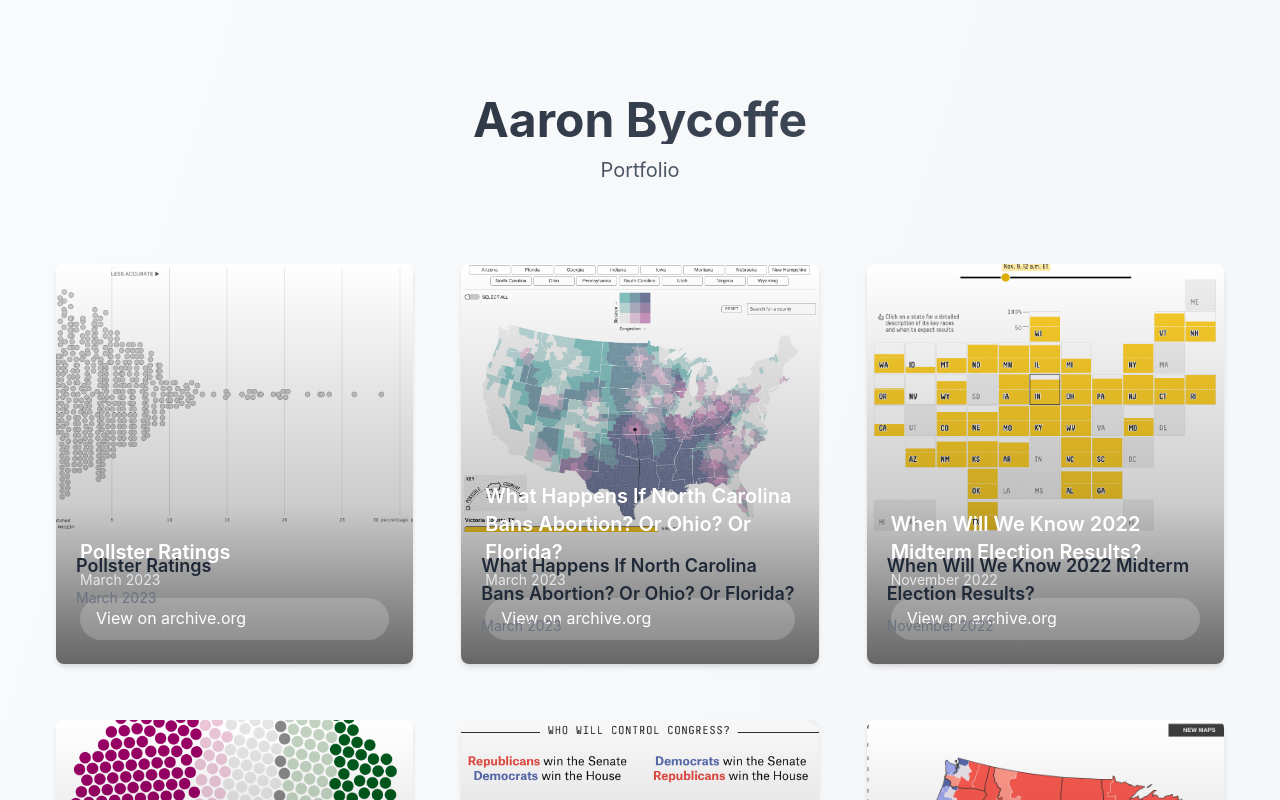
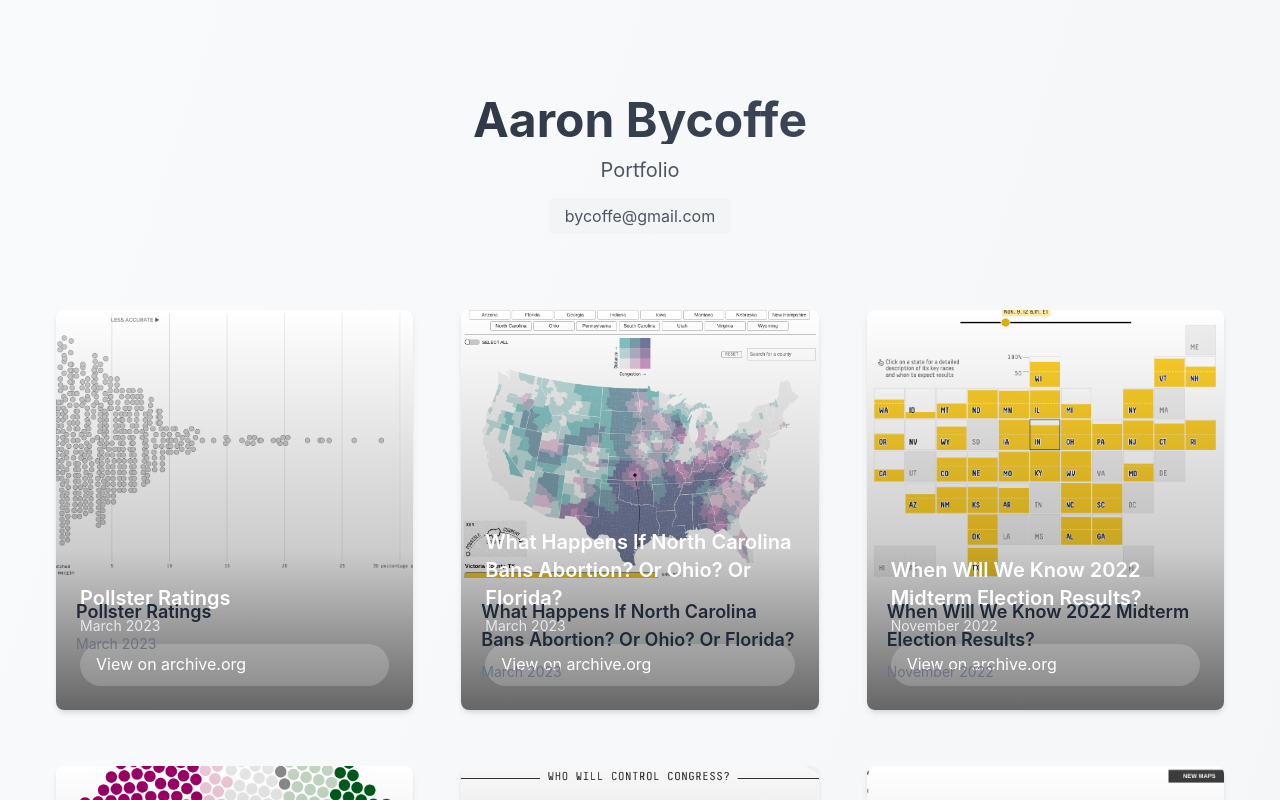
Before and after one commit to bycoffe/bycoffe.github.io, a Next.js app: page /portfolio in a window 1280 px wide. Shown: the top 800 px of the page. Built offline with nearby package versions, Linux system fonts and the light colour scheme.

Commit message:
Add email on portfolio page

```diff
--- a/app/portfolio/page.tsx
+++ b/app/portfolio/page.tsx
@@ -1,4 +1,5 @@
 import { getPortfolioData } from '../../components/PortfolioData';
+import SocialLink from '../../components/SocialLink'
 import PortfolioItem from '../../components/PortfolioItem';
 
 export const metadata = {
@@ -16,8 +17,13 @@ export default async function PortfolioPage() {
         <h1 className="text-4xl md:text-5xl font-bold mb-3 bg-clip-text text-transparent bg-gradient-to-r from-gray-800 to-gray-600">
           Aaron Bycoffe
         </h1>
-        <p className="text-xl text-gray-600 max-w-2xl mx-auto">Portfolio</p>
+        <p className="text-xl text-gray-600 max-w-2xl mx-auto mb-5">Portfolio</p>
+        <SocialLink href="mailto:bycoffe@gmail.com">
+          bycoffe@gmail.com
+        </SocialLink>
       </header>
+      <div>
+      </div>
 
       <main className="w-full max-w-[1200px] px-4">
         <div className="grid sm:grid-cols-2 lg:grid-cols-3 gap-8 md:gap-10 xl:gap-12">
```
